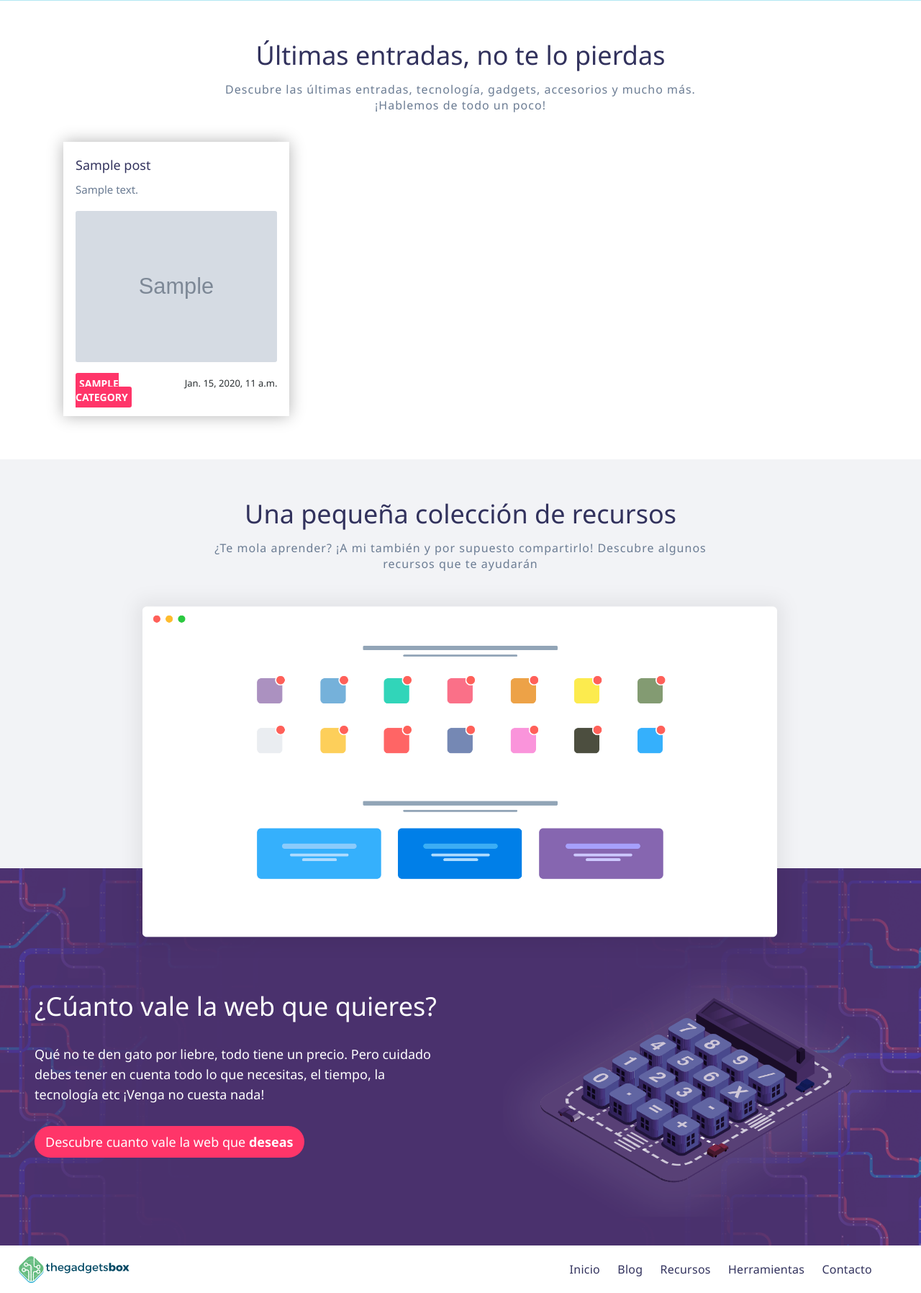
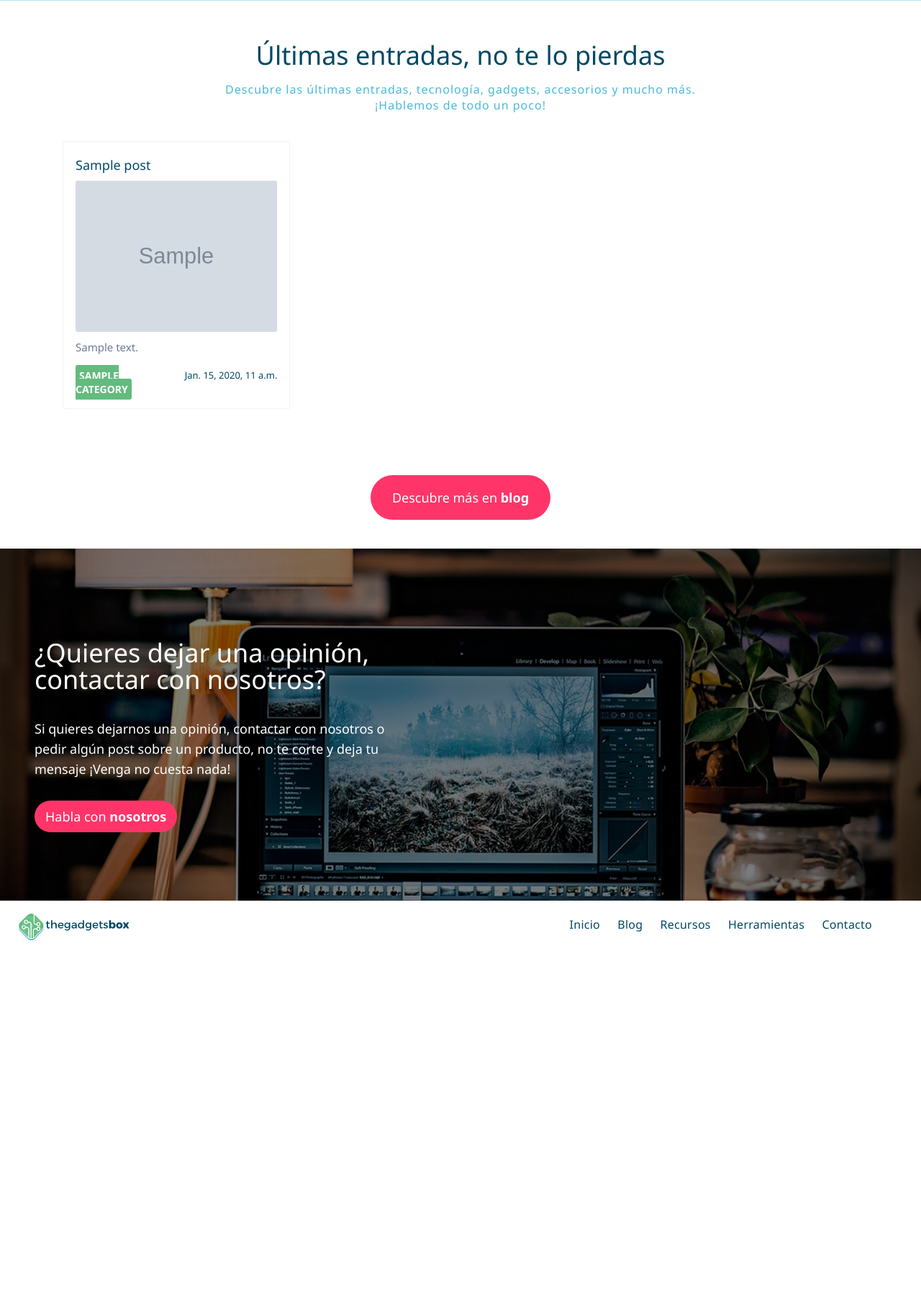
Before and after one commit to Jennifersd/thegadgetsbox, a Django app: page / in a window 1280 px wide. Shown: the part 639-2435 px from the top of the page at 72% size. After the commit the page ends 1945 px from the top, so only its background shows below. Run offline with Django 3.2, Linux system fonts and the light colour scheme; tables that the repository leaves empty hold one stand-in row (values such as "Sample post"); grey boxes marked "Sample" are stand-in pictures; some libraries are stand-ins or nearby versions.

Commit message:
changes design

```diff
--- a/assets/css/style.css
+++ b/assets/css/style.css
@@ -268,7 +272,7 @@ footer{
     user-select: none;
     -webkit-tap-highlight-color: transparent;
     -webkit-touch-callout: none;
-    color: #32325d;
+    color: #004863;
 }
 
 
@@ -385,7 +389,7 @@ footer{
 
 .-blog h3 {
 	text-align:center;
-	color:#32325d;
+	color:#004863;
     font-size: 36px;
     line-height: 32px;
     font-weight: 400;
@@ -393,7 +397,7 @@ footer{
 }
 
 .-blog .text-blog-home{
-    color: #6b7c93;
+    color: #49bad8;
     text-align: center;
     font-size: 16px;
     line-height: 22px;
@@ -418,21 +422,25 @@ footer{
 }
 
 .list-blog-home li{
-	-webkit-flex-basis:0;
-    flex-basis: 0;
+	-webkit-flex-basis: 25.4%;
+    flex-basis: 25.4%;
     flex-grow: 6;
     width: 100%;
     position: relative;
     list-style-type:none;
-    margin: 0 80px 0 0;
-	-webkit-box-shadow: 0px 0px 21px 0px rgba(0,0,0,0.3);
-	-moz-box-shadow: 0px 0px 21px 0px rgba(0,0,0,0.3);
-	box-shadow: 0px 0px 21px 0px rgba(0,0,0,0.3);
+    margin: 0 80px 50px 0;
+	-webkit-box-shadow: 0px 0px 1px 0px rgba(0,0,0,0.3);
+	-moz-box-shadow: 0px 0px 1px 0px rgba(0,0,0,0.3);
+	box-shadow: 0px 0px 1px 0px rgba(0,0,0,0.3);
 	padding:17px;
 	max-width: 25.4%;
 }
 
 .list-blog-home li:last-child{
+    margin-right: 0;
+}
+
+.list-blog-home li:nth-child(3n) {
     margin-right: 0;
 }
 
@@ -442,16 +450,16 @@ footer{
     font-size: 18px;
     line-height: 20px;
     font-weight: 400;
-    margin-top:5px;
+    margin:5px 0px 12px 0px;
 }
 
 .list-blog-home h2 a{
-	color:#32325d;
+	color:#004863;
 }
 
 .list-blog-home p{
 	color:#6b7c93;
-	margin:15px 0px 20px 0px;
+	margin:12px 0px 20px 0px;
 	text-align: left;
     font-size: 15px;
     line-height: 19px;
@@ -486,7 +494,7 @@ footer{
 
 .categories-list-blog-home a{
 	color:#fff;
-	background:#ff3569;
+	background:#63bb7e;
 	font-weight:700;
 	text-transform:uppercase;
 	text-align:center;
@@ -502,7 +510,7 @@ footer{
 .date-list-blog-home{
 	float: right;
 	width: 56%;
-	color: #292e31;
+	color: #004863;
 	font-size: 13px;
 	text-align: right;
 }
@@ -566,7 +574,7 @@ footer{
 	background-color: #47346b;
     color: #fff;
     padding-top: 0;
-	background-image: url(/static/img/bg-header.png);
+	background-image: url(/static/img/bg-footer-home.png);
     background-position: center 0px, 0 0;
     background-size: 100% auto;
     -webkit-background-size: 100% auto;
@@ -574,16 +582,17 @@ footer{
 }
 
 .content-web{
-	margin-top: 100px;
+	margin-top: 50px;
+	margin-bottom: 40px;
 }
 
 .left-content-web{
-	width:55%;
+	width:53%;
 }
 
 .left-content-web h3{
     font-size: 36px;
-    line-height: 32px;
+    line-height: 37px;
     font-weight: 400;
 }
 
--- a/blog/templates/blog/blog_list.html
+++ b/blog/templates/blog/blog_list.html
@@ -3,6 +3,7 @@
 {% block title %} Thegadgetsbox Últimas entradas  {% endblock %}
 {% block description %} Thegadgetsbox últimas entradas de tecnología, innovación etc {% endblock %}
 {% block id %} blog {% endblock %}
+{% block classes %} menu-font-color {% endblock %}
 
 {% block content %}
 {% for  post in posts|slice:":1" %}
@@ -58,7 +59,6 @@
 				{% for post in posts %}
 					<li>
 						<h2><a href="{{post.get_absoulte_url}}">{{ post.title }}</a></h2>
-						<p>{{ post.content|truncatewords:15 }}</p>
 						<small>{{ post.author.get_full_name }}</small>
 						{% if post.image  %}
 							<div class="img-list-blog">
@@ -67,6 +67,7 @@
 								</a>
 							</div>
 						{% endif %}
+						<p>{{ post.content|truncatewords:15 }}</p>
 						<div class="bottom-list-blog">
 							<div class="categories-list-blog">
 								<a href="{{post.category.get_absoulte_url}}">{{ post.category }}</a>
--- a/blog/templates/blog/post_list.html
+++ b/blog/templates/blog/post_list.html
@@ -28,7 +28,6 @@
 				{% for post in posts %}
 					<li>
 						<h2><a href="{{post.get_absoulte_url}}">{{ post.title }}</a></h2>
-						<p>{{ post.content|truncatewords:15 }}</p>
 						<small>{{ post.author.get_full_name }}</small>
 						{% if post.image  %}
 							<div class="img-list-blog-home">
@@ -37,6 +36,7 @@
 								</a>
 							</div>
 						{% endif %}
+						<p>{{ post.content|truncatewords:15 }}</p>
 						<div class="bottom-list-blog-home">
 							<div class="categories-list-blog-home">
 								<a href="{{post.category.get_absoulte_url}}">{{ post.category }}</a>
@@ -46,10 +46,13 @@
 					</li>
 				{% endfor %}
 			</ul>
+			<div class="list-button-header">
+				<a id="button-header-blog" href="/blog">Descubre más en <strong>blog</strong></a>
+			</div>
 		</div>
    	</div>
 </section>
-
+<!--
 <section class="drawer -resources">
 	<div class="blocks-container">
 		<h3>Una pequeña colección de recursos</h3>
@@ -61,18 +64,18 @@
 		</div>
    	</div>
 </section>
-
+ -->
 <section class="drawer -web">
 	<div class="blocks-container">
 		<div class="content-web flex">
 			<div class="left-content-web">
-				<h3>¿Cúanto vale la web que quieres?</h3>
-				<p>Qué no te den gato por liebre, todo tiene un precio. Pero cuidado debes tener en cuenta todo lo que necesitas, el tiempo, la tecnología etc ¡Venga no cuesta nada! </p>
-				<a>Descubre cuanto vale la web que <strong>deseas</strong></a>
+				<h3>¿Quieres dejar una opinión, contactar con nosotros?</h3>
+				<p>Si quieres dejarnos una opinión, contactar con nosotros o pedir algún post sobre un producto, no te corte y deja tu mensaje ¡Venga no cuesta nada! </p>
+				<a>Habla con <strong>nosotros</strong></a>
 			</div>
 			<div class="right-content-web">
 				<div>
-					<img src="/static/img/img-web.png"/>
+
 				</div>
 			</div>
 		</div>
--- a/blog/views.py
+++ b/blog/views.py
@@ -89,7 +89,7 @@ def list_of_post(request):
             Q(author__first_name__icontains=query) |
             Q(author__last_name__icontains=query)
             ).distinct()
-    paginator = Paginator(post, 3) #cantidad de post
+    paginator = Paginator(post, 12) #cantidad de post
     page = request.GET.get('page')
     try:
         posts = paginator.page(page)
```
Also changed, not shown: other parts of assets/css/style.css (+14 -10 lines), assets/image/1-2-acton-blink-lite.jpg (added), assets/image/1-acton-blink-lite.jpg (added), assets/image/portada-1-acton-blink-lite.jpg (added), assets/image/portada-2-frameworks.jpg (added), assets/img/bg-footer-home.png (added).
